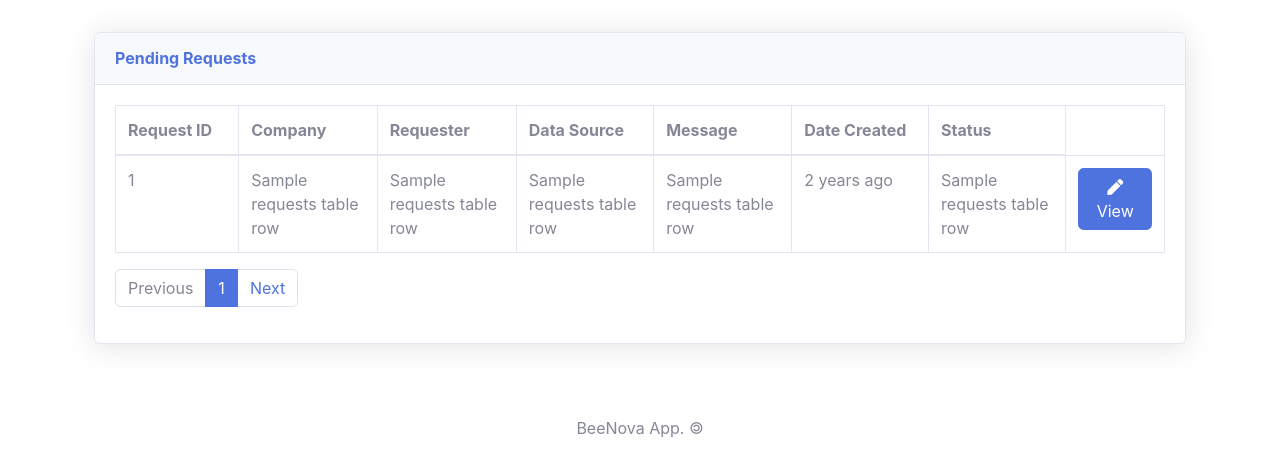
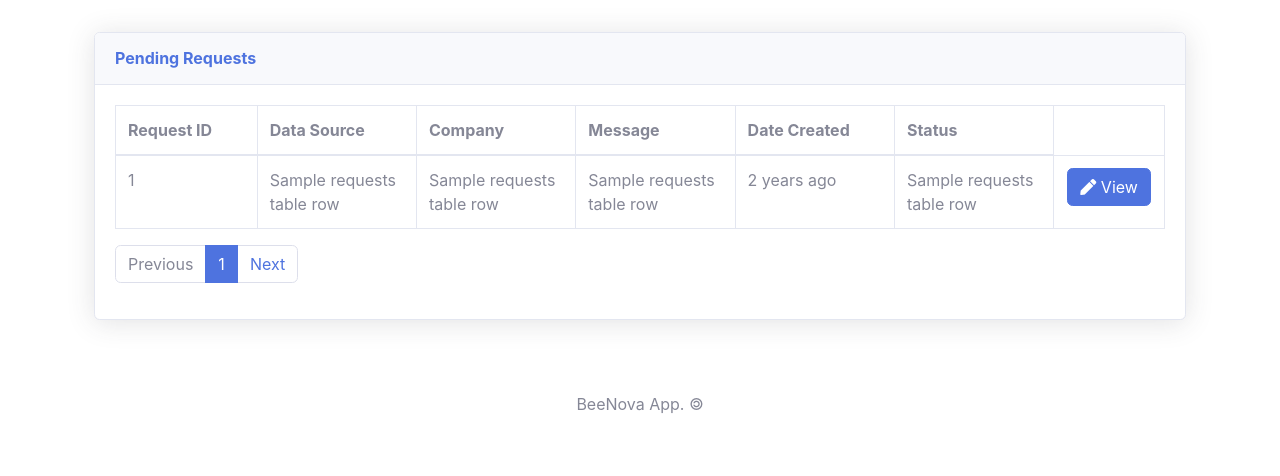
Before and after one commit to emekgozluklu/beenova-app, a Flask app: template beenova_app/templates/app/pending_requests.html in a window 1280 px wide. Shown: the part 76-552 px from the top of the page. Run offline with Flask 2, Linux system fonts and the light colour scheme; the template is opened without the code that fills it: most values are stand-ins (such as "Sample title", 1, 10 or a date in 2020); some libraries are stand-ins or nearby versions.

Commit message:
FIX: Changed Columns of Pending Request Page
Ufuk

```diff
--- a/beenova_app/db_queries.py
+++ b/beenova_app/db_queries.py
@@ -204,7 +204,7 @@ class DBOperator:
             SELECT request.id AS request_id, request.requester, request.data_source, request.request_message, request.date_created, request.status,
             company.id AS company_id, company.name AS company_name,
             employee.first_name, employee.last_name,
-            data_source.title
+            data_source.title AS data_source_title
             FROM request
             JOIN employee on request.requester = employee.id
             JOIN company on employee.company = company.id
@@ -219,8 +219,7 @@ class DBOperator:
             res['requester'],
             res['first_name'],
             res['last_name'],
-            res['data_source'],
-            res['title'],
+            res['data_source_title'],
             res['request_message'],
             res['date_created'],
             res['status']
--- a/beenova_app/templates/app/pending_requests.html
+++ b/beenova_app/templates/app/pending_requests.html
@@ -22,11 +22,8 @@
                             <thead>
                     <tr role="row">
                         <th class="sorting sorting_asc" tabindex="0" aria-controls="dataTable" rowspan="1" colspan="1" style="width: 8rem;" aria-sort="ascending" >Request ID</th>
+                        <th class="sorting" tabindex="0" aria-controls="dataTable" rowspan="1" colspan="1" style="width: 9rem;">Data Source</th>
                         <th class="sorting" tabindex="0" aria-controls="dataTable" rowspan="1" colspan="1" style="width: 9rem;">Company</th>
-
-                        <th class="sorting" tabindex="0" aria-controls="dataTable" rowspan="1" colspan="1" style="width: 9rem;">Requester</th>
-
-                        <th class="sorting" tabindex="0" aria-controls="dataTable" rowspan="1" colspan="1" style="width: 9rem;">Data Source</th>
                         <th class="sorting" tabindex="0" aria-controls="dataTable" rowspan="1" colspan="1" style="width: 9rem;">Message</th>
                         <th class="sorting" tabindex="0" aria-controls="dataTable" rowspan="1" colspan="1" style="width: 9rem;">Date Created</th>
                         <th class="sorting" tabindex="0" aria-controls="dataTable" rowspan="1" colspan="1" style="width: 9rem;">Status</th>
@@ -36,14 +33,11 @@
                             {%for i in range(requests_table_rows|length)%}
                                 <tr class="{{'odd' if i%2 == 0 else 'even' }}">
                                     <td class="sorting_1" id="request-id">{{ requests_table_rows[i][0] }}</td>
-
-                                    <td id="data-requester_id">{{ requests_table_rows[i][2] }}</td>
-
                                     <td id="data-source-id">{{ requests_table_rows[i][5] }}</td>
-                                    <td id="data-source-title">{{ requests_table_rows[i][6] }}</td>
-                                    <td id="message">{{ requests_table_rows[i][7]|truncate(75, True) }}</td>
-                                    <td id="data-created">{{ moment(requests_table_rows[i][8]).fromNow() }}</td>
-                                    <td id="status">{{ requests_table_rows[i][9] }}</td>
+                                    <td id="data-requester_id">{{ requests_table_rows[i][1] }}</td>
+                                    <td id="message">{{ requests_table_rows[i][6]|truncate(75, True) }}</td>
+                                    <td id="data-created">{{ moment(requests_table_rows[i][7]).fromNow() }}</td>
+                                    <td id="status">{{ requests_table_rows[i][8] }}</td>
                                     <td style="text-align: center; width: 100px">
                                         <button  type="button" class="btn btn-primary answer-request-button" data-toggle="modal" data-target="#answerRequest">
                                             <i class="fas fa-pen">
```
